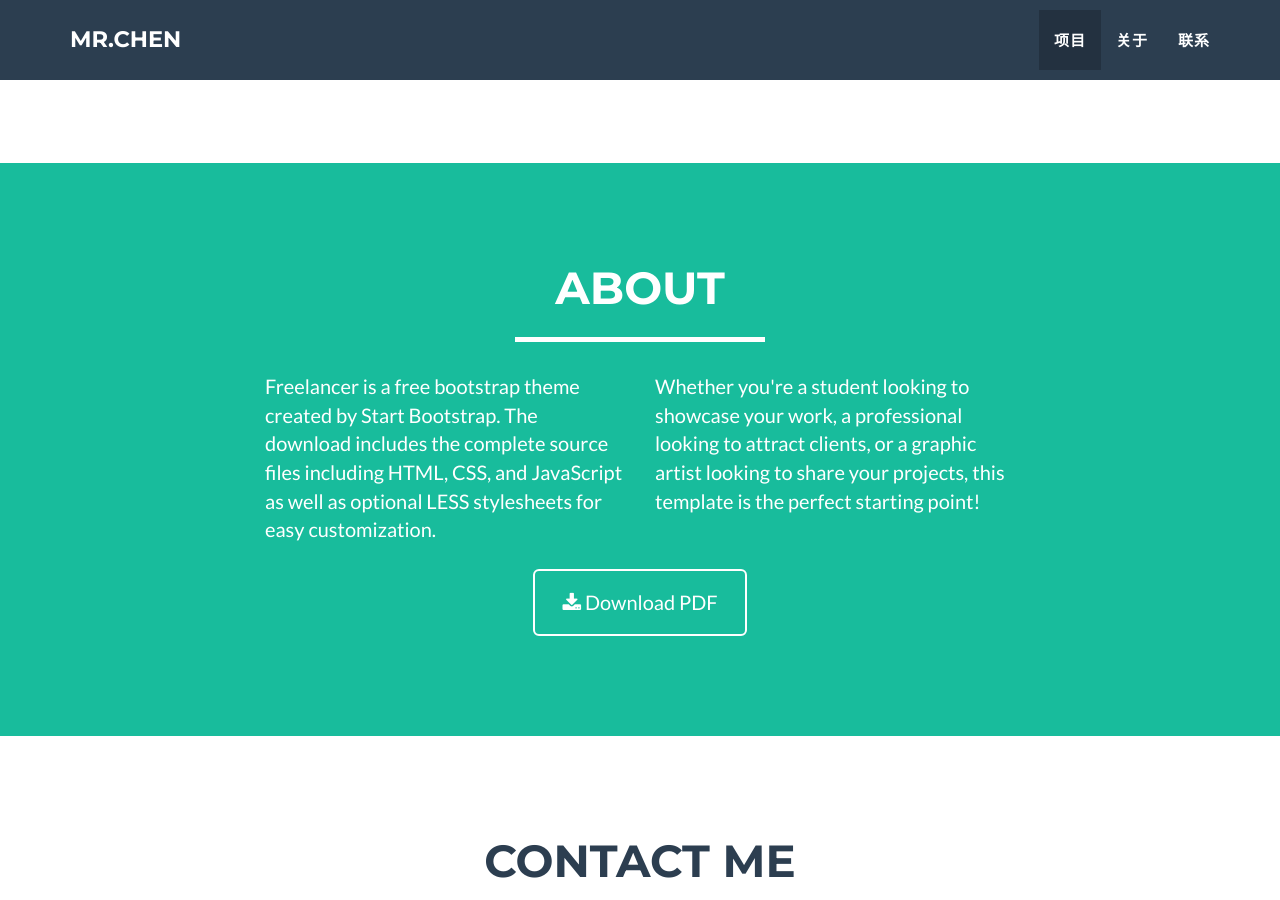
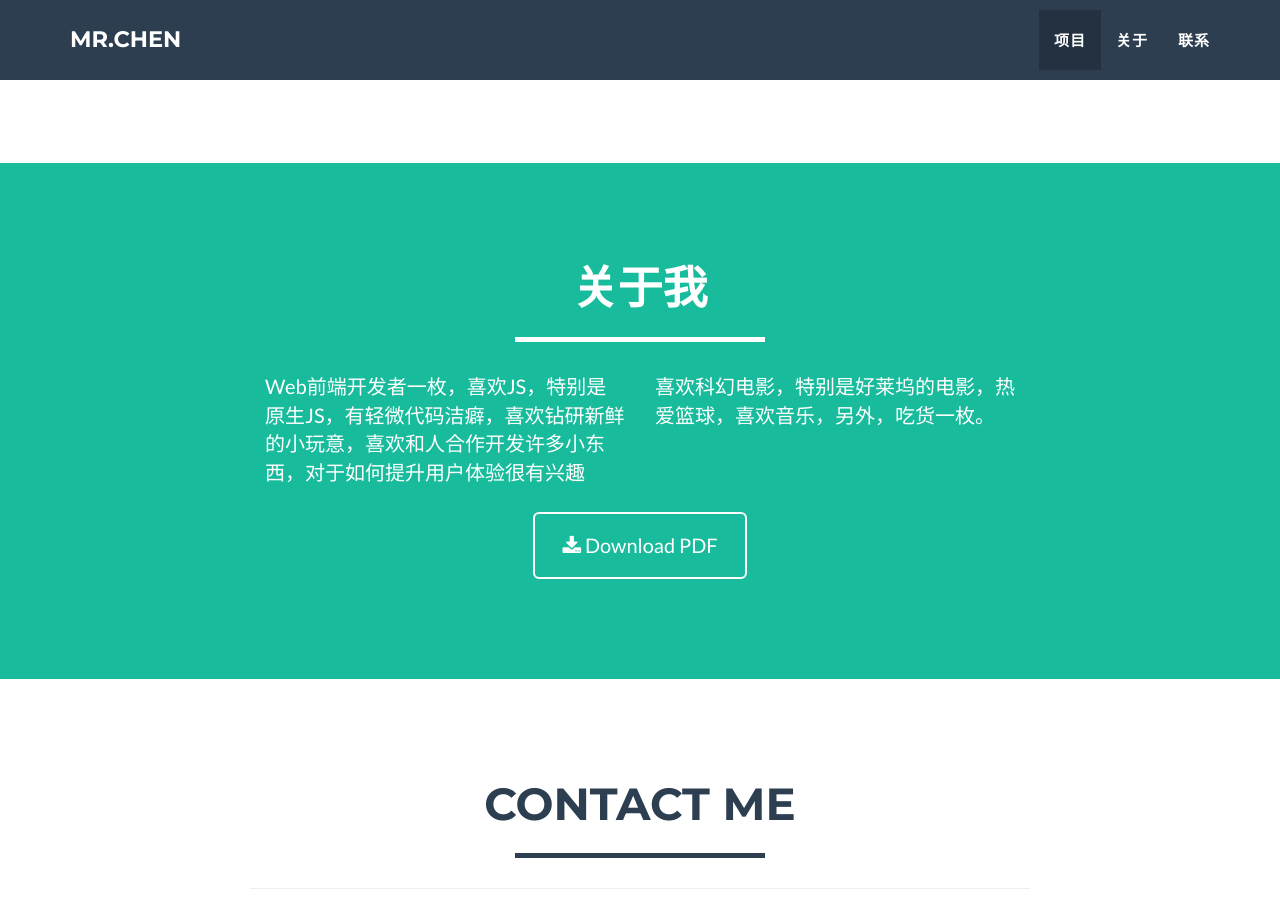
Before and after one commit to TopsyLai/myhomepage, a Jekyll site: the page built from index.html, in a window 1280 px wide and 900 px high, scrolled down 1502 px. Built offline with Jekyll 4.4.1, drawn with Linux system fonts in a browser that asks for light colours.

Commit message:
Update about.html

```diff
--- a/_includes/about.html
+++ b/_includes/about.html
@@ -3,16 +3,16 @@
         <div class="container">
             <div class="row">
                 <div class="col-lg-12 text-center">
-                    <h2>About</h2>
+                    <h2>关于我</h2>
                     <hr class="star-light">
                 </div>
             </div>
             <div class="row">
                 <div class="col-lg-4 col-lg-offset-2">
-                    <p>Freelancer is a free bootstrap theme created by Start Bootstrap. The download includes the complete source files including HTML, CSS, and JavaScript as well as optional LESS stylesheets for easy customization.</p>
+                    <p>Web前端开发者一枚，喜欢JS，特别是原生JS，有轻微代码洁癖，喜欢钻研新鲜的小玩意，喜欢和人合作开发许多小东西，对于如何提升用户体验很有兴趣</p>
                 </div>
                 <div class="col-lg-4">
-                    <p>Whether you're a student looking to showcase your work, a professional looking to attract clients, or a graphic artist looking to share your projects, this template is the perfect starting point! </p>
+                    <p>喜欢科幻电影，特别是好莱坞的电影，热爱篮球，喜欢音乐，另外，吃货一枚。</p>
                 </div>
                 <div class="col-lg-8 col-lg-offset-2 text-center">
                     <a href="#" class="btn btn-lg btn-outline">
```
